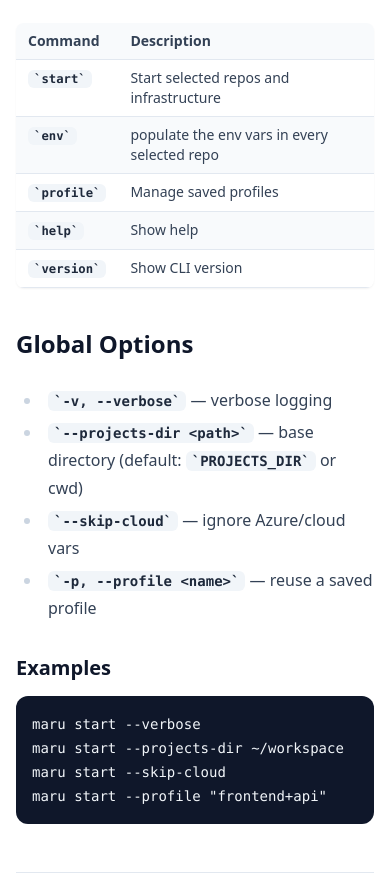
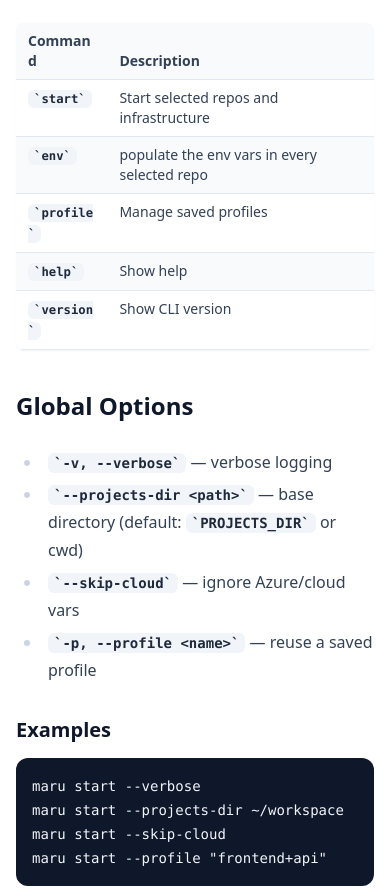
Before and after one commit to ibrahimasry/shikamaru-docs, a Gatsby site: page /docs/commands in a window 390 px wide. Shown: the part 200-1094 px from the top of the page. Built offline with nearby package versions, Linux system fonts and the light colour scheme; Gatsby itself is replaced by a stand-in of ours; some packages are replaced by stand-ins of ours; code samples lack their colours.

Commit message:
chore  : enhanced responsiveness

```diff
--- a/src/components/Layout.tsx
+++ b/src/components/Layout.tsx
@@ -161,6 +161,7 @@ const Layout: React.FC<{
       <Helmet>
         <title>{title ? `${title} — shikamaru` : "shikamaru CLI"}</title>
         {description && <meta name="description" content={description} />}
+        <meta name="viewport" content="width=device-width, initial-scale=1" />
       </Helmet>
       <Header onOpenSearch={() => setIsSearchOpen(true)} />
       <main>{children}</main>
--- a/src/styles.css
+++ b/src/styles.css
@@ -22,6 +22,12 @@
 }
 .prose table {
   @apply w-full text-left text-sm border-collapse overflow-x-auto block;
+}
+.prose table,
+.prose thead th,
+.prose tbody td {
+  word-break: break-word;
+  overflow-wrap: anywhere;
 }
 .prose thead th {
   @apply bg-slate-50 text-slate-700 font-semibold border-b border-slate-200 px-3 py-2 dark:bg-slate-900 dark:text-slate-300 dark:border-slate-800;
@@ -51,8 +57,13 @@
 html {
   scroll-behavior: smooth;
 }
+html,
+body {
+  overflow-x: hidden;
+  width: 100%;
+}
 .btn {
-  @apply inline-flex items-center gap-2 rounded-2xl px-4 py-2 font-medium shadow-sm hover:shadow-md transition;
+  @apply inline-flex items-center gap-2 rounded-2xl px-4 py-2 font-medium shadow-sm hover:shadow-md transition min-w-0 max-w-full whitespace-normal break-words text-center;
 }
 .btn-primary {
   @apply btn bg-brand-500 text-white hover:bg-brand-600 focus:outline-none focus:ring-2 focus:ring-offset-2 focus:ring-brand-500 dark:ring-offset-slate-900;
@@ -64,3 +75,27 @@ html {
 .btn-cta {
   @apply btn bg-slate-900 text-white hover:bg-black focus:outline-none focus:ring-2 focus:ring-offset-2 focus:ring-slate-700 dark:bg-white dark:text-slate-900 dark:hover:bg-slate-200 dark:focus:ring-white dark:ring-offset-slate-900;
 }
+
+/* Ensure long words/URLs wrap instead of overflowing on mobile */
+.prose,
+.prose p,
+.prose li,
+.prose a,
+.prose h1,
+.prose h2,
+.prose h3,
+.prose code:not(pre code) {
+  overflow-wrap: anywhere;
+  word-break: break-word;
+  hyphens: auto;
+}
+
+/* Wrap code blocks on small screens to avoid being cut off */
+@media (max-width: 640px) {
+  pre,
+  .prose pre {
+    white-space: pre-wrap;
+    word-break: break-word;
+    overflow-wrap: anywhere;
+  }
+}
```
